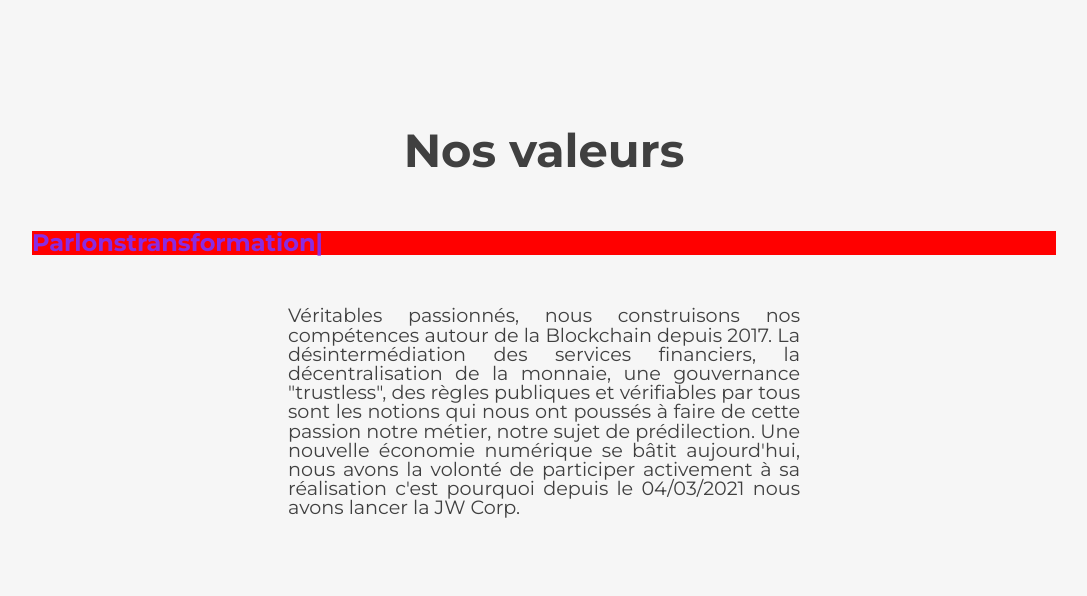
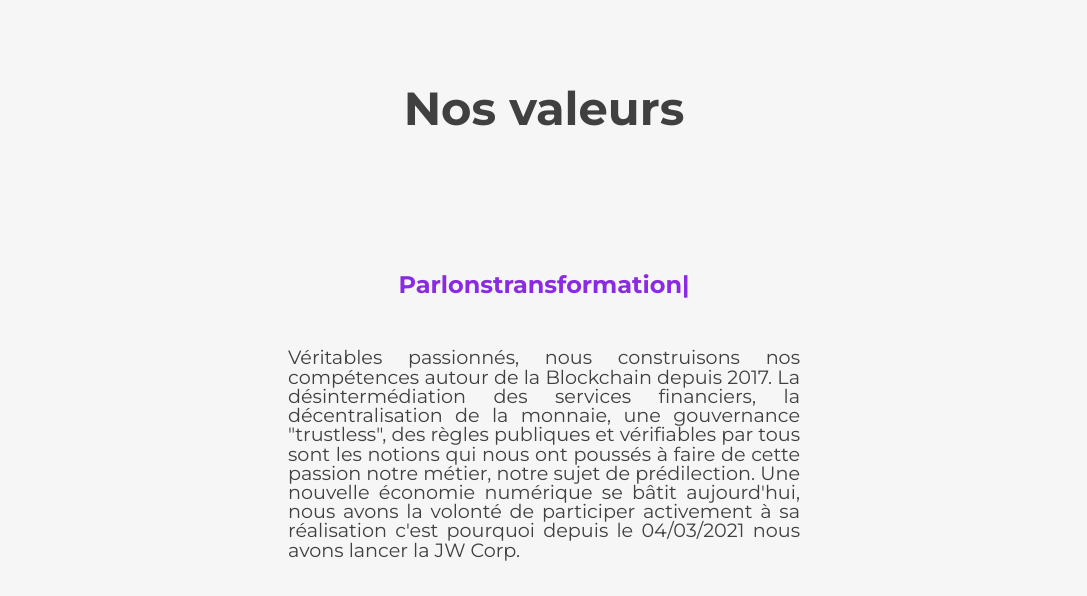
Before and after one commit to The-JW-Corp/JW-Corp-react, a React (Create React App) app: page / in a window 1280 px wide. Shown: the top 596 px of the page, without its empty margins (96-1183 px from the left). Built offline with nearby package versions, Linux system fonts and the light colour scheme.

Commit message:
Final fix css Nos Valeurs bloc

```diff
--- a/src/components/NosValeurs/NosValeurs.css
+++ b/src/components/NosValeurs/NosValeurs.css
@@ -28,6 +28,7 @@
     width: 100%;
     font-size: 2.9em;
     /* padding-bottom: 2.2em; */
+    padding-bottom: 30%;
 }
 
 h6 {
@@ -35,16 +36,18 @@ h6 {
     font-size: 1.5em;
     color: blueviolet;
     font-weight: bolder;
-
     /* background-color: aqua; */
 }
 
 .typed-nos-valeurs{
     width: 100%;
     display: flex;
-    align-items: flex-start;
-    background-color: red;
+    /* align-items: flex-start; */
+    justify-content: center;
+
 }
+
+
 
 .nos-valeurs-paragraph {
     display: block;
--- a/src/components/NosValeurs/NosValeurs.js
+++ b/src/components/NosValeurs/NosValeurs.js
@@ -9,6 +9,8 @@ function NosValeurs() {
         <div>
           <h3 className="nos-valeurs-title">Nos valeurs</h3>
         </div>
+        <div className="bloc-typed-nos-valeurs" >
+          <div className="bloc-vide-nos-valeurs"></div>
           <h6 className="typed-nos-valeurs">
             Parlons
             <span>
@@ -26,9 +28,9 @@ function NosValeurs() {
                 cursor={true}
                 repeat={Infinity}
               />
-
             </span>
           </h6>
+        </div>
         <p className="nos-valeurs-paragraph">
           Véritables passionnés, nous construisons nos compétences autour de la
           Blockchain depuis 2017. La désintermédiation des services financiers,
```
Lines whose indentation alone changed are shown as unchanged.
